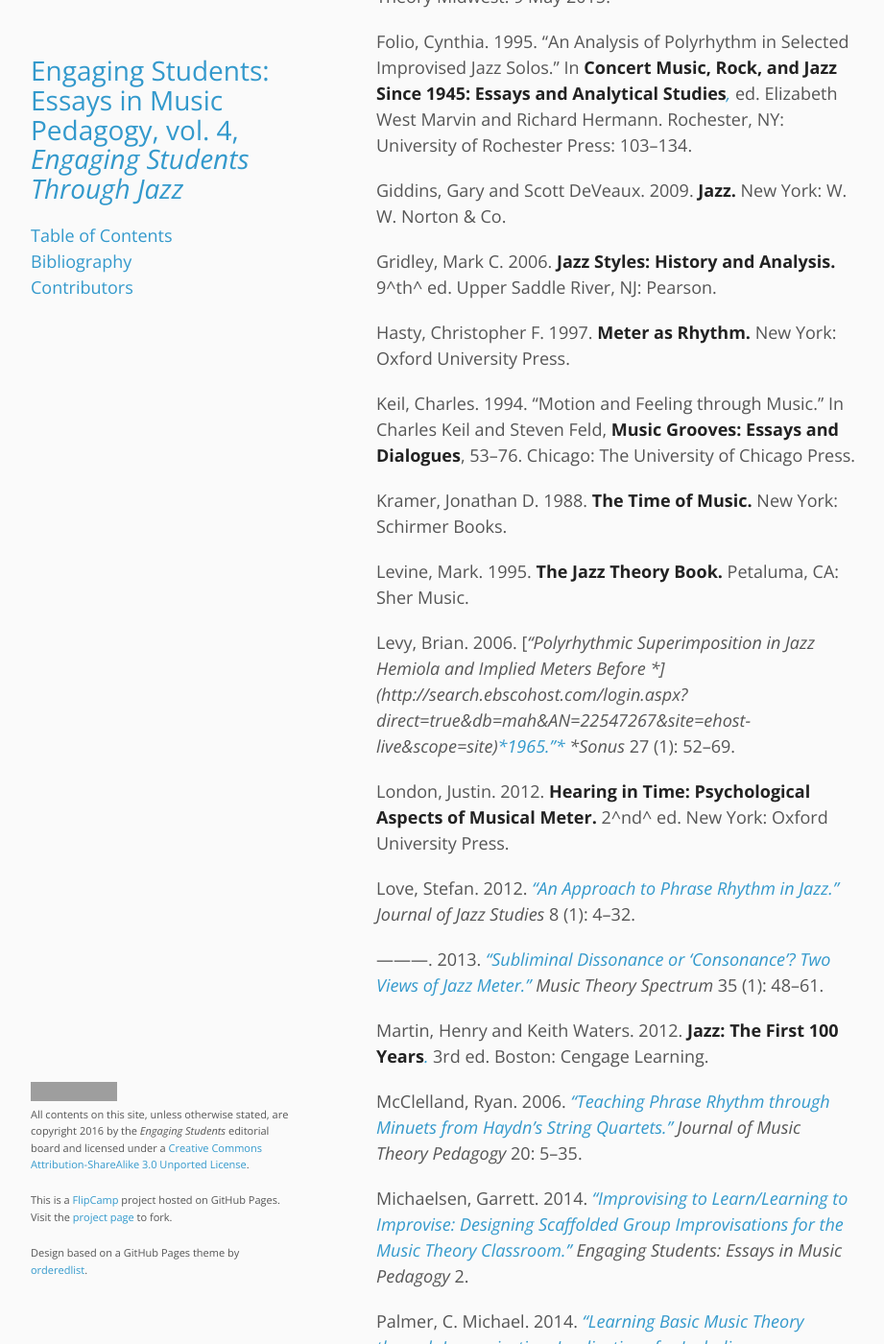
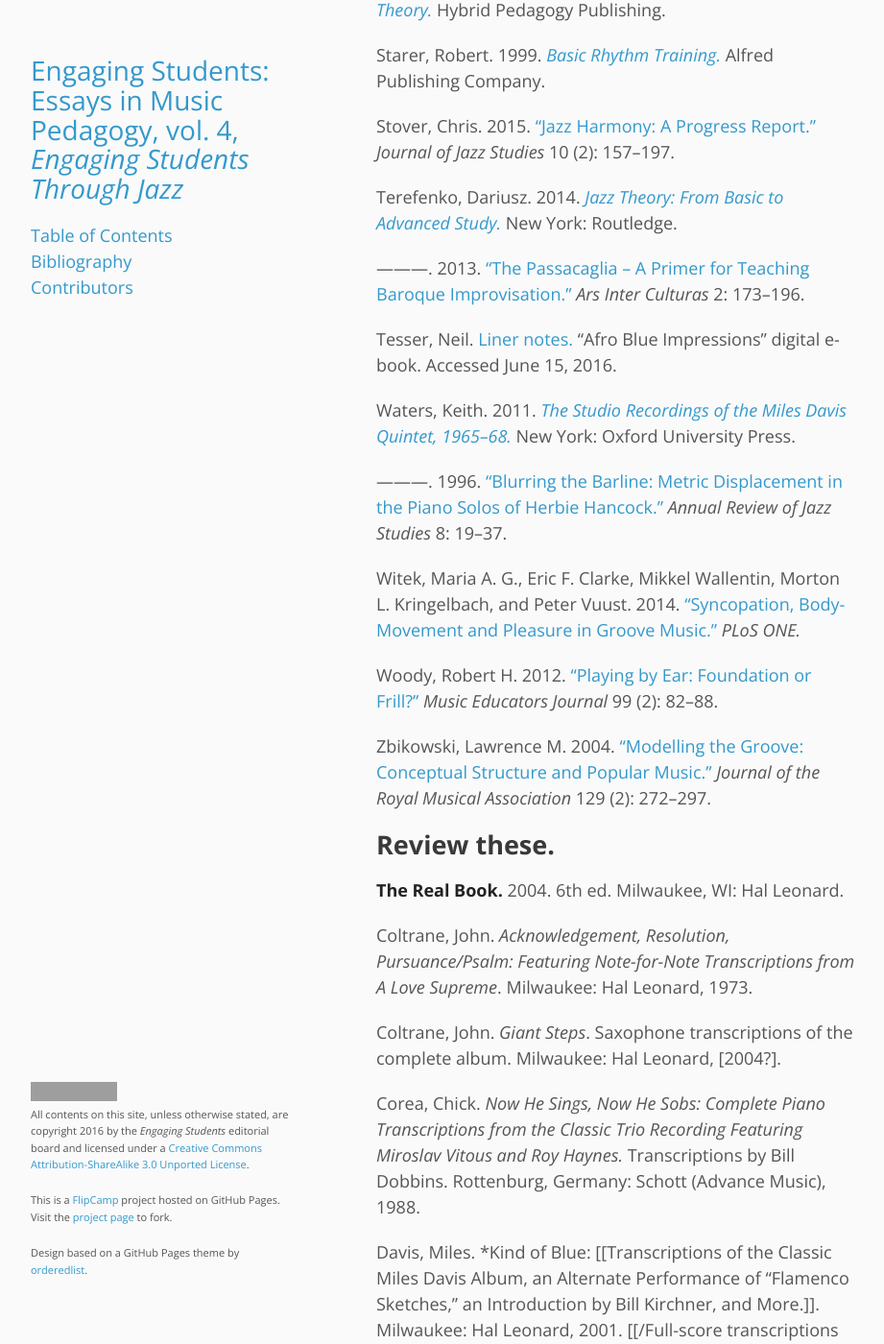
Before and after one commit to flipcamp/engagingstudents4, a Jekyll site: the page built from bibliography.md, in a window 1280 px wide and 1400 px high, scrolled down 6144 px. Shown: the whole window at 96% size, without its empty margins (178-1099 px from the left). Built offline with Jekyll 4.4.1, drawn with Linux system fonts in a browser that asks for light colours; comment, search, counter and statistics services are not loaded; some of the changed text lies outside the part shown; grey boxes are pictures that could not be loaded.

Commit message:
Bibliography first pass part 2

```diff
--- a/bibliography.md
+++ b/bibliography.md
@@ -10,11 +10,23 @@
 <a href="https://twitter.com/share" class="twitter-share-button" data-via="FlipCampMT">Tweet</a>
 <script>!function(d,s,id){var js,fjs=d.getElementsByTagName(s)[0],p=/^http:/.test(d.location)?'http':'https';if(!d.getElementById(id)){js=d.createElement(s);js.id=id;js.src=p+'://platform.twitter.com/widgets.js';fjs.parentNode.insertBefore(js,fjs);}}(document, 'script', 'twitter-wjs');</script>
 
+Alegant, Brian. 2013. [“A Picture is Worth a Thousand Words: Road Maps as Analytical Tools.”](http://currentmusicology.columbia.edu/article/a-picture-is-worth-a-thousand-words-road-maps-as-analytical-tools/) *Current Musicology* 95.
+
+Ashley, Richard. 2002. [“Do\[n't\] Change a Hair for Me: The Art of Jazz Rubato.”](http://mp.ucpress.edu/content/19/3/311) *Music Perception: An Interdisciplinary Journal* 19 (3): 311–332.
+
 Baker, David. 1988. [*Jazz Improvisation: A Comprehensive Method of Study for All Players.*](https://openlibrary.org/works/OL8063451W/David_Bakers_Modern_Concepts_in_Jazz_Improvisation) Revised edition. Van Nuys, CA: Alfred Publishing.
+
+Bauer, William R. 2014. “Expressiveness in Jazz Performance: Prosody and Rhythm.” In [*Expressiveness in Music Performance: Empirical Approaches Across Style and Cultures.*](https://openlibrary.org/books/OL25909462M/Expressiveness_in_Music_Performance) Edited by Dorottya Fabian, Renee Timmers, and Emery Schubert, 131–153. New York: Oxford University Press.
 
 Biamonte, Nicole. 2008. [“Augmented-Sixth Chords vs. Tritone Substitutes.”](http://www.mtosmt.org/issues/mto.08.14.2/mto.08.14.2.biamonte.html) *Music Theory Online* 14 (2).
 
+Brownell, John. 1994. [“Analytical Models of Jazz Improvisation.”](http://jazzforschung.kug.ac.at/institut-16-jazzforschung/publikationen/jahrbuch-jazzforschung-jazz-research/jazzforschung-jazz-research-26-1994.html) *Jazzforschung/Jazz Research* 26: 9–29.
+
 Burkholder, J. Peter, and Claude V. Palisca. 2014. [*Norton Anthology of Western Music.*](https://openlibrary.org/works/OL3954371W/Norton_Anthology_of_Western_Music) Seventh edition. New York: W. W. Norton.
+
+Butterfield, Matthew. 2010a. [“Participatory Discrepancies and the Perception of Beats in Jazz.”](http://mp.ucpress.edu/content/27/3/157) *Music Perception: An Interdisciplinary Journal* 27 (3): 157–176.
+
+———. 2010b. [“Variant Timekeeping Patterns and Their Effects in Jazz Drumming.”](http://www.mtosmt.org/issues/mto.10.16.4/mto.10.16.4.butterfield.html) *Music Theory Online* 16 (4).
 
 Campbell, Patricia Shehan, David Myers, Edward Sarath, Juan Chattah, Lee Higgins, Victoria Lindsay Levine, David Rudge, and Timothy Rice. 2016. [*Transforming Music Study from its Foundations: A Manifesto for Progressive Change in the Undergraduate Preparation of Music Majors.*](http://symposium.music.org/index.php?option=com_k2&view=item&task=download&id=8_4e41331270665f6dc8bb0d8e93fbea79&Itemid=126) Copy Edited Version. The College Music Society.
 
@@ -22,13 +34,29 @@
 
 Ciorba, Charles R. 2009. [“Predicting Jazz Improvisation Achievement through the Creation of a Path-Analytical Model.”](http://www.jstor.org/stable/40319319?seq=1#page_scan_tab_contents) *Bulletin of the Council for Research in Music Education* 180: 43–57.
 
+Cohn, Richard. 2015. [“Why We Don’t Teach Meter, and Why We Should.”](http://www.mtmw.org/uploads/mtmw2015_keynote.php) Keynote address for the 2015 meeting of Music Theory Midwest. 9 May 2015.
+
+———. 2012. [*Audacious Euphony.*](https://global.oup.com/academic/product/audacious-euphony-9780199772698?cc=ru&lang=en&) New York: Oxford University Press.
+
 Coker, Jerry. 1986. [*Improvising Jazz.*](https://openlibrary.org/works/OL5265279W/Improvising_Jazz_(Spectrum_Books)) New York: Simon and Schuster.
 
 Daoust, Timothy James. 2008. [*Polymeter in Twentieth Century Music: A Study in Notational Methods.*](https://libres.uncg.edu/ir/uncg/listing.aspx?id=214) M.M. thesis, University of North Carolina at Greensboro.
 
+Dobbins, Bill. 1994. [*A Creative Approach to Jazz Piano Harmony.*](http://www.amazon.com/Creative-Approach-Piano-Harmony-Dobbins/dp/B000WMIPMQ) Rottenburg, Germany: Advance Music.
+
+Folio, Cynthia. 1995. “An Analysis of Polyrhythm in Selected Improvised Jazz Solos.” In [*Concert Music, Rock, and Jazz Since 1945: Essays and Analytical Studies.*](https://openlibrary.org/books/OL25909455M/Concert_Music_Rock_and_Jazz_Since_1945) edited by Elizabeth West Marvin and Richard Hermann. Rochester, NY: University of Rochester Press: 103–134.
+
 Geminiani, Francesco. 1756. [*The Art of Accompaniment or A New and Well Digested Method to Learn to Perform the Thorough Bass on the Harpsichord.*](http://imslp.nl/imglnks/usimg/b/b7/IMSLP372077-PMLP149534-artofaccompaniam00gemi.pdf) London.
 
+Giddins, Gary and Scott DeVeaux. 2009. [*Jazz.*](https://openlibrary.org/books/OL24060907M/Jazz) New York: W. W. Norton & Co.
+
 Goehr, Lydia. 2007. [*The Imaginary Museum of Musical Works.*](https://openlibrary.org/works/OL1848495W/The_imaginary_museum_of_musical_works) Revised edition. New York: Oxford University Press.
+
+Gridley, Mark C. 2006. [*Jazz Styles: History and Analysis.*](https://openlibrary.org/books/OL9293380M/Jazz_Styles) Ninth edition. Upper Saddle River, NJ: Pearson.
+
+Harrison, Daniel. 1994. [*Harmonic Function in Chromatic Music.*](http://press.uchicago.edu/ucp/books/book/chicago/H/bo3622784.html) Chicago: University of Chicago Press.
+
+Hasty, Christopher F. 1997. [*Meter as Rhythm.*](https://openlibrary.org/works/OL3278287W/Meter_as_rhythm) New York: Oxford University Press.
 
 Hermann, Richard. 2004. [“Charlie Parker's Solo to ‘Ornithology’: Facets of Counterpoint, Analysis, and Pedagogy.”](http://www.jstor.org/stable/25164564) *Perspectives of New Music* 42 (2): 222–262.
 
@@ -36,19 +64,43 @@
 
 Iyer, Vijay. 2002. [“Embodied Mind, Situated Cognition, and Expressive Microtiming in African-American Music.”](http://www.jstor.org/stable/10.1525/mp.2002.19.3.387) *Music Perception: An Interdisciplinary Journal* 19 (3): 387–414.
 
+Keil, Charles. 1994. “Motion and Feeling through Music.” In [*Music Grooves: Essays and Dialogues*](https://openlibrary.org/books/OL8824383M/Music_Grooves), by Charles Keil and Steven Feld, 53–76. Chicago: The University of Chicago Press.
+
 Kilchenmann, Lorenz, and Olivier Senn. 2015. [“Microtiming in Swing and Funk affects the body movement behavior of music expert listeners.”](http://www.ncbi.nlm.nih.gov/pmc/articles/PMC4542135/) *Frontiers in Psychology* 6.
+
+Kopp, David. 2006. [*Chromatic Transformations in Nineteenth-Century Music.*](http://www.cambridge.org/it/academic/subjects/music/nineteenth-century-music/chromatic-transformations-nineteenth-century-music) New York: Cambridge University Press.
+
+Kramer, Jonathan D. 1988. [*The Time of Music.*](https://openlibrary.org/works/OL17333501W/The_Time_of_Music) New York: Schirmer Books.
 
 Laitz, Steven G. 2008. [*The Complete Musician: An Integrated Approach to Tonal Theory, Analysis, and Listening.*](https://openlibrary.org/works/OL8002914W/The_Complete_Musician_Textbook_An_Integrated_Approach_to_Tonal_Theory_Analysis_and_Listening_Package) Second edition. New York: Oxford University Press.
 
+Larson, Steven. 2009. [*Analyzing Jazz: A Schenkerian Approach.*](http://www.amazon.com/Analyzing-Jazz-Schenkerian-Approach-Harmonologia/dp/1576471861) Hillsdale, NY: Pendragon Press.
+
 Levine, Mark. 1995. [*The Jazz Theory Book.*](https://openlibrary.org/works/OL16981521W/The_jazz_theory_book) Petaluma, CA: Sher Music.
+
+Levy, Brian. 2006. [“Polyrhythmic Superimposition in Jazz Hemiola and Implied Meters Before 1965."](http://search.ebscohost.com/login.aspx?direct=true&db=mah&AN=22547267&site=ehost-live&scope=site) *Sonus* 27 (1): 52–69.
+
+Lewis, George. 1996. [“Improvised Music after 1950: Afrological and Eurological Perspectives.”](https://www.google.com/url?q=http%3A%2F%2Fjazzstudiesonline.org%2Fresource%2Fimprovised-music-after-1950-afrological-and-eurological-perspectives) *Black Music Research Journal* 16 (1): 91–122.
 
 Liebman, David. [“The Complete Transcription Process.”](http://davidliebman.com/home/ed_articles/the-complete-transcription-process/) David Liebman: Official Website. Accessed May 19, 2016.
 
+London, Justin. 2012. [*Hearing in Time: Psychological Aspects of Musical Meter.*](https://openlibrary.org/works/OL16662668W/Hearing_in_time) Second edition. New York: Oxford University Press.
+
+Love, Stefan. 2013. [“Subliminal Dissonance or ‘Consonance’? Two Views of Jazz Meter.”](http://mts.oxfordjournals.org/content/35/1/48.abstract) *Music Theory Spectrum* 35 (1): 48–61.
+
+———. 2012. [“An Approach to Phrase Rhythm in Jazz.”](http://jjs.libraries.rutgers.edu/index.php/jjs/article/view/35) *Journal of Jazz Studies* 8 (1): 4–32.
+
 Madura, Patrice D. 1996. [“Relationships among Vocal Jazz Improvisation Achievement, Jazz Theory Knowledge, Imitative Ability, Musical Experience, Creativity, and Gender.”](http://www.jstor.org/stable/3345598?seq=1#page_scan_tab_contents) *Journal of Research in Music Education* 44 (3): 252–267.
+
+Martin, Henry and Keith Waters. 2012. [*Jazz: The First 100 Years.*](https://openlibrary.org/works/OL16001697W/Jazz) Third edition. Boston: Cengage Learning.
 
 Martinez, Amanda Rose. 2010. [“The Improvisational Brain.”](http://seedmagazine.com/content/print/the_improvisational_brain/) *Seedmagazine.* Accessed June 15, 2016.
 
 May, Lissa F. 2003. [“Factors and Abilities Influencing Achievement in Instrumental Jazz Improvisation.”](http://www.jstor.org/stable/3345377?seq=1#page_scan_tab_contents) *Journal of Research in Music Education* 51 (3): 245–258.
+
+McClelland, Ryan. 2006. [“Teaching Phrase Rhythm through Minuets from Haydn’s String Quartets.”](http://music.appstate.edu/node/3325) *Journal of Music Theory Pedagogy* 20: 5–35.
+
+Meyer, Leonard. 1989. [*Style and Music.*](https://www.google.com/url?q=https%3A%2F%2Fopenlibrary.org%2Fworks%2FOL3267613W%2FStyle_and_music) Philadelphia: University of Pennsylvania.
 
 Michaelsen, Garrett. 2016. [“Rhythm Changes, Improvisation, and Chromaticism: Who Could Ask for Anything More?”](http://flipcamp.org/engagingstudents4/essays/michaelsen.html) *Engaging Students: Essays in Music Pedagogy* 4.
 
@@ -58,9 +110,17 @@
 
 Owens, Thomas. 1974. [*Charlie Parker: Techniques of Improvisation.*](http://www3.telus.net/sametz/charts/Charlie%20Parker%20Dissertation%20Volume%20I%20-%20Thomas%20Owens%201974.pdf) Ph.D. diss., University of California, Los Angeles.
 
+Palmer, C. Michael. 2014. [“Learning Basic Music Theory through Improvisation: Implications for Including Improvisation in the University Curriculum.”](http://symposium.music.org/index.php?option=com_k2&view=item&id=10844:learning-basic-music-theory-through-improvisation-implications-for-including-improvisation-in-the-university-curriculum&Itemid=146) *College Music Symposium* 54.
+
+Peebles, Crystal. 2013. [“Using Audacity to Participate in Active Musical Listening.” ](http://flipcamp.org/engagingstudents/peebles.html) *Engaging Students: Essays in Music Pedagogy* 1.
+
 Pellegrin, Richard S. 2013. [*On Jazz Analysis: Schenker, Salzer, and Salience.*](https://digital.lib.washington.edu/researchworks/handle/1773/24093) Ph.D. diss., University of Washington.
 
 Rawlins, Robert. 2000. [“Review of Mark Levine, The Jazz Theory Book.”](http://www.mtosmt.org/issues/mto.00.6.1/mto.00.6.1.rawlins.html) *Music Theory Online* 6 (1).
+
+Rings, Steven. 2011. [*Tonality and Transformation.*](http://www.oxfordscholarship.com/view/10.1093/acprof:oso/9780195384277.001.0001/acprof-9780195384277) New York: Oxford University Press.
+
+Russell, George. 2001. [*The Lydian Chromatic Concept of Tonal Organization.*](http://www.lydianchromaticconcept.com/main.html) New York: Concept Pub.
 
 Salley, Keith. 2007. [“Beyond Chord-Scale Theory: Realizing a Species Approach to Jazz Improvisation.”](https://drive.google.com/open?id=0B0ZI8di-pEDvRXlQckRZbl82OGs) *Journal of Music Theory Pedagogy* 21: 97–118.
 
@@ -88,9 +148,18 @@
 
 Tesser, Neil. [Liner notes.](http://mediakits.concordmusicgroup.com/p/afro-blue-impressions/e-book.html) “Afro Blue Impressions” digital e-book. Accessed June 15, 2016.
 
+Waters, Keith. 2011. [*The Studio Recordings of the Miles Davis Quintet, 1965–68.*](https://global.oup.com/academic/product/the-studio-recordings-of-the-miles-davis-quintet-1965-68-9780195393842?cc=us&lang=en&) New York: Oxford University Press.
+
+———. 1996. [“Blurring the Barline: Metric Displacement in the Piano Solos of Herbie Hancock.”](https://rowman.com/ISBN/9780810849730/Annual-Review-of-Jazz-Studies-8-1996-Special-Edition-on-Jazz-Theory) *Annual Review of Jazz Studies* 8: 19–37.
+
+Witek, Maria A. G., Eric F. Clarke, Mikkel Wallentin, Morton L. Kringelbach, and Peter Vuust. 2014. [“Syncopation, Body-Movement and Pleasure in Groove Music.”](http://journals.plos.org/plosone/article?id=10.1371/journal.pone.0094446) *PLoS ONE.*
+
 Woody, Robert H. 2012. [“Playing by Ear: Foundation or Frill?”](http://www.jstor.org/stable/23364292?seq=1#page_scan_tab_contents) *Music Educators Journal* 99 (2): 82–88.
 
+Zbikowski, Lawrence M. 2004. [“Modelling the Groove: Conceptual Structure and Popular Music.”](http://zbikowski.uchicago.edu/pdfs/Zbikowski_Modelling_the_Groove_2004.pdf) *Journal of the Royal Musical Association* 129 (2): 272–297.
 
+
+## Review these.
 
 [**The Real Book.**](https://openlibrary.org/works/OL7987939W/The_Real_Book) 2004. 6th ed. Milwaukee, WI: Hal Leonard.
 
@@ -109,90 +178,3 @@
 Sickler, Don, ed. *Thelonious Monk Fake Book*. Transcriptions by Steve Cardenas. Milwaukee: Hal Leonard, 2002.
 
 Yue, A-len. [*Transcription of “Sicilian Blue”*](https://imgv2-2-f.scribdassets.com/img/document/208166360/original/c4ab323d57/1455814456) by Hiromi Uehara.
-
-
-
-
-
-
-
-
-
-
-Witek, Maria A. G., Clarke, Eric F., Wallentin, Mikkel, Kringelbach, Morton L., and Vuust, Peter. 2014. [*“Syncopation, Body-Movement and Pleasure in Groove Music.”*](http://journals.plos.org/plosone/article?id=10.1371/journal.pone.0094446) *PLoS ONE*.
-
-Cohn, Richard. 2012. [*Audacious Euphony.*](https://global.oup.com/academic/product/audacious-euphony-9780199772698?cc=ru&lang=en&) New York: Oxford University Press.
-
-Dobbins, Bill. 1994. [*A Creative Approach to Jazz Piano Harmony.*](http://www.amazon.com/Creative-Approach-Piano-Harmony-Dobbins/dp/B000WMIPMQ) Rottenburg, Germany: Advance Music.
-
-Harrison, Daniel. 1994. [*Harmonic Function in Chromatic Music*](http://press.uchicago.edu/ucp/books/book/chicago/H/bo3622784.html)[*.*](http://press.uchicago.edu/ucp/books/book/chicago/H/bo3622784.html) Chicago: University of Chicago Press.
-
-Kopp, David. 2006. [*Chromatic Transformations in Nineteenth-Century Music.*](http://www.cambridge.org/it/academic/subjects/music/nineteenth-century-music/chromatic-transformations-nineteenth-century-music) New York: Cambridge University Press.
-
-Larson, Steven. 2009. [*Analyzing Jazz: A Schenkerian Approach.*](http://www.amazon.com/Analyzing-Jazz-Schenkerian-Approach-Harmonologia/dp/1576471861) Hillsdale, NY: Pendragon Press.
-
-Levine, Mark. 1995. [*The Jazz Theory Book.*](https://openlibrary.org/works/OL16981521W/The_jazz_theory_book) Petaluma, CA: Sher Music.
-
-Rings, Steven. 2011. [*Tonality and Transformation.*](http://www.oxfordscholarship.com/view/10.1093/acprof:oso/9780195384277.001.0001/acprof-9780195384277) New York: Oxford University Press.
-
-Russell, George. 2001. [*The Lydian Chromatic Concept of Tonal Organization.*](http://www.lydianchromaticconcept.com/main.html) New York: Concept Pub.
-
-Terefenko, Dariusz. 2014. [*Jazz Theory: From Basic to Advanced Study.*](https://openlibrary.org/works/OL17335998W/Jazz_Theory_from_Basic_to_Advanced_Study) New York: Routledge.
-
-Waters, Keith. 2011. [*The Studio Recordings of the Miles Davis Quintet, 1965–68.*](https://global.oup.com/academic/product/the-studio-recordings-of-the-miles-davis-quintet-1965-68-9780195393842?cc=us&lang=en&) New York: Oxford University Press.
-
-Alegant, Brian. 2013. [*“A Picture is Worth a Thousand Words: Road Maps as Analytical Tools.”*](http://currentmusicology.columbia.edu/article/a-picture-is-worth-a-thousand-words-road-maps-as-analytical-tools/) *Current Musicology* 95.
-
-Ashley, Richard. 2002. [*“Do\[n't\] Change a Hair for Me: The Art of Jazz Rubato.”*](http://mp.ucpress.edu/content/19/3/311) *Music Perception: An Interdisciplinary Journal* 19 (3): 311–332.
-
-Bauer, William R. 2014. “Expressiveness in Jazz Performance: Prosody and Rhythm.” In[ ](https://openlibrary.org/books/OL25909462M/Expressiveness_in_Music_Performance)[**Expressiveness in Music Performance: Empirical Approaches Across Style and Cultures**](https://openlibrary.org/books/OL25909462M/Expressiveness_in_Music_Performance)[*,*](https://openlibrary.org/books/OL25909462M/Expressiveness_in_Music_Performance) ed. Dorottya Fabian, Renee Timmers, and Emery Schubert, 131–153. New York: Oxford University Press.
-
-Butterfield, Matthew. 2010. [*“Participatory Discrepancies and the Perception of Beats in Jazz.”*](http://mp.ucpress.edu/content/27/3/157) *Music Perception: An Interdisciplinary Journal* 27 (3): 157–176.
-
-———. 2010. [*“Variant Timekeeping Patterns and Their Effects in Jazz Drumming.”*](http://www.mtosmt.org/issues/mto.10.16.4/mto.10.16.4.butterfield.html) *Music Theory Online* 16 (4).
-
-Cohn, Richard.[ *“Why We Don’t Teach Meter, and Why We Should.”*](http://www.mtmw.org/uploads/mtmw2015_keynote.php) Keynote address for the 2015 meeting of Music Theory Midwest. 9 May 2015.
-
-Folio, Cynthia. 1995. “An Analysis of Polyrhythm in Selected Improvised Jazz Solos.” In[ ](https://openlibrary.org/books/OL25909455M/Concert_Music_Rock_and_Jazz_Since_1945)[**Concert Music, Rock, and Jazz Since 1945: Essays and Analytical Studies**](https://openlibrary.org/books/OL25909455M/Concert_Music_Rock_and_Jazz_Since_1945)[*,*](https://openlibrary.org/books/OL25909455M/Concert_Music_Rock_and_Jazz_Since_1945) ed. Elizabeth West Marvin and Richard Hermann. Rochester, NY: University of Rochester Press: 103–134.
-
-Giddins, Gary and Scott DeVeaux. 2009. [**Jazz.**](https://openlibrary.org/books/OL24060907M/Jazz) New York: W. W. Norton & Co.
-
-Gridley, Mark C. 2006. [**Jazz Styles: History and Analysis.**](https://openlibrary.org/books/OL9293380M/Jazz_Styles) 9^th^ ed. Upper Saddle River, NJ: Pearson.
-
-Hasty, Christopher F. 1997. [**Meter as Rhythm.**](https://openlibrary.org/works/OL3278287W/Meter_as_rhythm) New York: Oxford University Press.
-
-Keil, Charles. 1994. “Motion and Feeling through Music.” In Charles Keil and Steven Feld,[ ](https://openlibrary.org/books/OL8824383M/Music_Grooves)[**Music Grooves: Essays and Dialogues**](https://openlibrary.org/books/OL8824383M/Music_Grooves), 53–76. Chicago: The University of Chicago Press.
-
-Kramer, Jonathan D. 1988. [**The Time of Music.**](https://openlibrary.org/works/OL17333501W/The_Time_of_Music) New York: Schirmer Books.
-
-Levine, Mark. 1995. [**The Jazz Theory Book.**](https://openlibrary.org/works/OL16981521W/The_jazz_theory_book#about/about) Petaluma, CA: Sher Music.
-
-Levy, Brian. 2006. [*“Polyrhythmic Superimposition in Jazz Hemiola and Implied Meters Before *](http://search.ebscohost.com/login.aspx?direct=true&db=mah&AN=22547267&site=ehost-live&scope=site)[*1965.”*](http://search.ebscohost.com/login.aspx?direct=true&db=mah&AN=22547267&site=ehost-live&scope=site) *Sonus* 27 (1): 52–69.
-
-London, Justin. 2012. [**Hearing in Time: Psychological Aspects of Musical Meter.**](https://openlibrary.org/works/OL16662668W/Hearing_in_time) 2^nd^ ed. New York: Oxford University Press.
-
-Love, Stefan. 2012. [*“An Approach to Phrase Rhythm in Jazz.”*](http://jjs.libraries.rutgers.edu/index.php/jjs/article/view/35) *Journal of Jazz Studies* 8 (1): 4–32.
-
-———. 2013.[ *“Subliminal Dissonance or ‘Consonance’? Two Views of Jazz Meter.”*](http://mts.oxfordjournals.org/content/35/1/48.abstract) *Music Theory Spectrum* 35 (1): 48–61.
-
-Martin, Henry and Keith Waters. 2012. [**Jazz: The First 100 Years**](https://openlibrary.org/works/OL16001697W/Jazz)[*.*](https://openlibrary.org/works/OL16001697W/Jazz) 3rd ed. Boston: Cengage Learning.
-
-McClelland, Ryan. 2006. [*“Teaching Phrase Rhythm through Minuets from Haydn’s String Quartets.”*](http://music.appstate.edu/node/3325) *Journal of Music Theory Pedagogy* 20: 5–35.
-
-Michaelsen, Garrett. 2014. [*“Improvising to Learn/Learning to Improvise: Designing Scaffolded Group Improvisations for the Music Theory Classroom.”*](http://flipcamp.org/engagingstudents2/essays/michaelsen.html) *Engaging Students: Essays in Music Pedagogy* 2.
-
-Palmer, C. Michael. 2014. [*“Learning Basic Music Theory through Improvisation: Implications for Including Improvisation in the University Curriculum.”*](http://symposium.music.org/index.php?option=com_k2&view=item&id=10844:learning-basic-music-theory-through-improvisation-implications-for-including-improvisation-in-the-university-curriculum&Itemid=146) *College Music Symposium* 54.
-
-Peebles, Crystal. 2013. [*“Using Audacity to Participate in Active Musical Listening.”*](http://flipcamp.org/engagingstudents/peebles.html) *Engaging Students: Essays in Music Pedagogy* 1.
-
-Terefenko, Dariusz. 2014. [**Jazz Theory: From Basic to Advanced Study.**](https://openlibrary.org/works/OL17335998W/Jazz_Theory_from_Basic_to_Advanced_Study) New York: Routledge.
-
-Waters, Keith. 1996. [*“Blurring the Barline: Metric Displacement in the Piano Solos of Herbie Hancock.”*](https://rowman.com/ISBN/9780810849730/Annual-Review-of-Jazz-Studies-8-1996-Special-Edition-on-Jazz-Theory) *Annual Review of Jazz Studies* 8: 19–37.
-
-Zbikowski, Lawrence M. 2004. [*“Modelling the Groove: Conceptual Structure and Popular Music.”*](http://zbikowski.uchicago.edu/pdfs/Zbikowski_Modelling_the_Groove_2004.pdf) *Journal of the Royal Musical Association* 129 (2): 272–297.
-
-Brownell, John. 1994. [“Analytical Models of Jazz Improvisation.”](http://jazzforschung.kug.ac.at/institut-16-jazzforschung/publikationen/jahrbuch-jazzforschung-jazz-research/jazzforschung-jazz-research-26-1994.html) Jazzforschung/Jazz Research 26: 9–29.
-
-Lewis, George. 1996. [“Improvised Music after 1950: Afrological and Eurological Perspectives.”](https://www.google.com/url?q=http%3A%2F%2Fjazzstudiesonline.org%2Fresource%2Fimprovised-music-after-1950-afrological-and-eurological-perspectives) Black Music Research Journal 16/1: 91–122.
-
-Meyer, Leonard. 1989. [Style and Music.](https://www.google.com/url?q=https%3A%2F%2Fopenlibrary.org%2Fworks%2FOL3267613W%2FStyle_and_music) Philadelphia: University of Pennsylvania.
```
